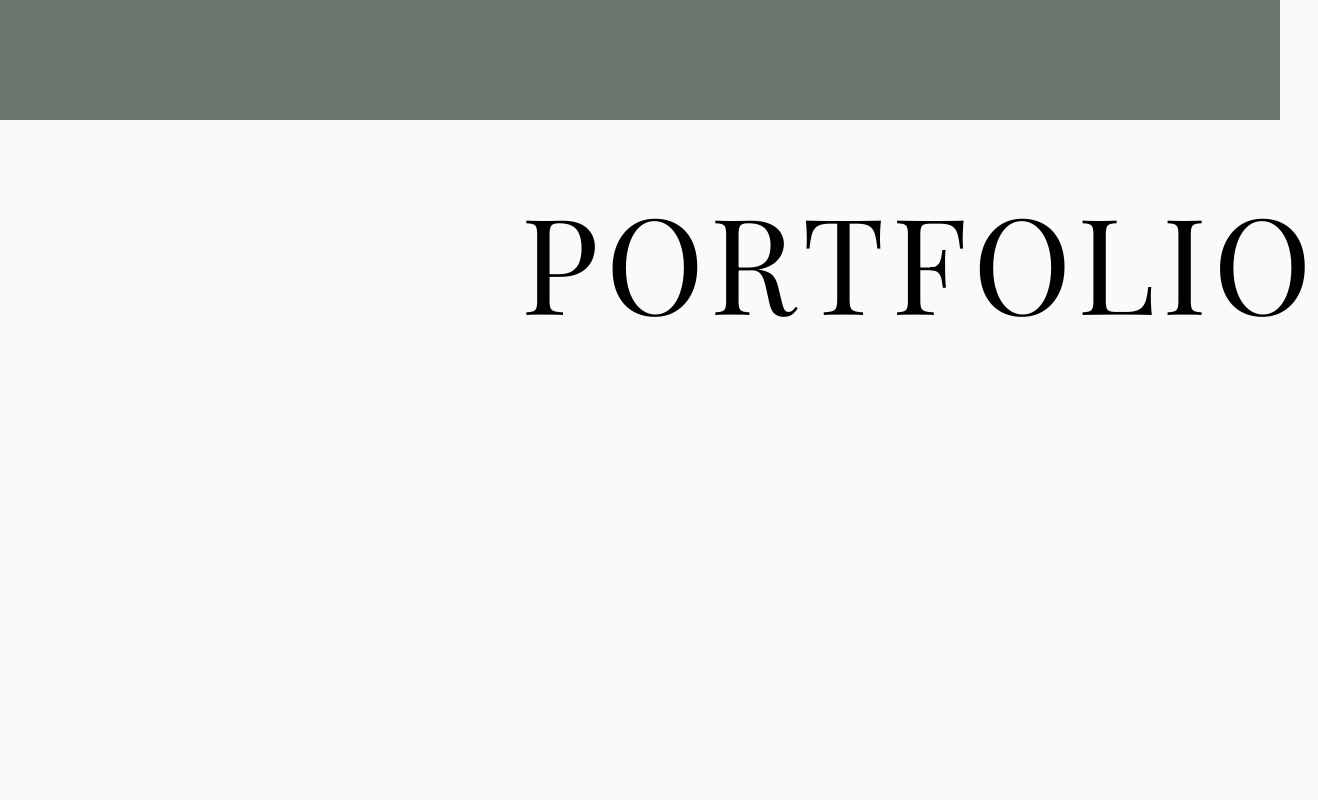
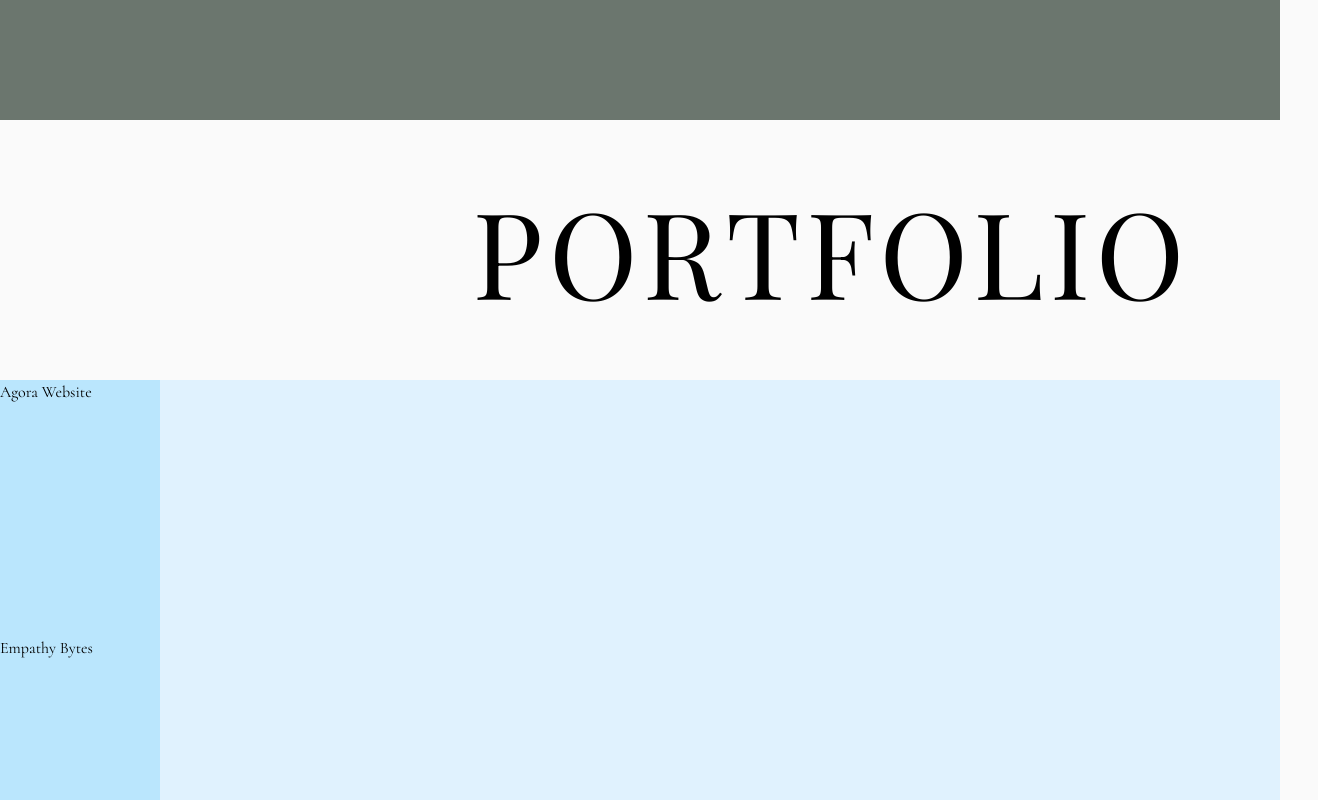
Before and after one commit to ohu9/olivia-hu-website, a Next.js app: page / in a window 1280 px wide. Shown: the part 1880-2680 px from the top of the page, 1318 px wide, since content can reach past the window. Built offline with nearby package versions, Linux system fonts and the light colour scheme; a web font is replaced by a local one.

Commit message:
portfolio set up, animations

```diff
--- a/app/page.tsx
+++ b/app/page.tsx
@@ -1,5 +1,6 @@
 import { Home } from "@/components/Home";
 import Portfolio from "@/components/Portfolio";
+import { tabs } from "@/components/Navbar";
 
 export default function Page() {
 	return (
@@ -18,8 +19,8 @@ export default function Page() {
 
 			{/* PORTOFLIO */}
 			<section id='portfolio' className="snap-start" />
-			<div className="flex flex-row h-[1000px] bg-zinc-50">
-				<p className="mt-20 md:mt-10 block mx-auto md:absolute md:-right-[5vw] xl:-right-[3vw] font-playfair tracking-wider lg:text-[100pt] md:text-[70pt] text-[50pt]">
+			<div className="flex flex-col h-[2000px] bg-zinc-50">
+				<p className="self-center md:self-end mt-20 md:mt-10 md:mr-[4vw] lg:mr-[7vw] font-playfair tracking-wider lg:text-[90pt] md:text-[65pt] text-[50pt]">
 					PORTFOLIO
 				</p>
 				<Portfolio />
--- a/components/Navbar.tsx
+++ b/components/Navbar.tsx
@@ -31,13 +31,13 @@ const tabs = [
         name: 'portfolio',
         href: '/#portfolio',
         current: false,
-        range: [1905,2905],
+        range: [1905,3905],
     },
     {
         name: 'contact',
         href: '/#contact',
         current: false,
-        range: [2905,4000],
+        range: [3905,5000],
     },
     // {
     //     name: 'resume',
@@ -58,7 +58,7 @@ export default function Navbar() {
     return (
     <>
         <MobileMenu/>
-        <nav className='hidden md:fixed mt-12 ml-10 md:flex md:flex-row md:gap-5 md:items-center md:justify-between'>
+        <nav className='hidden md:fixed z-20 mt-12 ml-10 md:flex md:flex-row md:gap-5 md:items-center md:justify-between'>
             <div className="flex flex-col mr-12">
             {
                 tabs.map((tab,i) =>
@@ -73,9 +73,9 @@ export default function Navbar() {
                             href={tab.href}
                             // target={tab.target}
                             className={classNames(scrollPosition >= tab.range[0] && scrollPosition < tab.range[1] ? "text-black italic" : "text-zinc-400",
-                                scrollPosition >= 945 && scrollPosition < 1905 && tab.name != 'about' && "text-zinc-300 opacity-75 hover:text-zinc-300 hover:opacity-100",
-                                scrollPosition >= 945 && scrollPosition < 1905 && tab.name == 'about' && "text-white",
-                                (scrollPosition < 945 || scrollPosition >= 1905) && "hover:text-zinc-700",
+                                scrollPosition >= tabs[1].range[0] && scrollPosition < tabs[1].range[1] && tab.name != 'about' && "text-zinc-300 opacity-75 hover:text-zinc-300 hover:opacity-100",
+                                scrollPosition >= tabs[1].range[0] && scrollPosition < tabs[1].range[1] && tab.name == 'about' && "text-white",
+                                (scrollPosition < tabs[1].range[0] || scrollPosition >= tabs[1].range[1]) && "hover:text-zinc-700",
                                 "text-2xl tracking-wide font-playfair leading-none transition duration-100")}>
                             {tab.name.toUpperCase()}
                         </Link>
@@ -103,7 +103,7 @@ const MobileMenu = () => {
                     <XMarkIcon aria-hidden="true" className="hidden h-6 w-6 stroke-[2px] group-data-[open]:block group-data-[open]:text-zinc-500" />
                 </DisclosureButton>
             </div>
-            <DisclosurePanel as="div" transition className="md:hidden flex flex-col gap-1 fixed left-0 z-10 inset-y-0 pl-8 pr-20 py-24 bg-white shadow-lg transition data-[closed]:-translate-x-5 data-[closed]:opacity-0 data-[enter]:duration-150 data-[leave]:duration-100 data-[enter]:ease-out data-[leave]:ease-in">
+            <DisclosurePanel as="div" transition className="md:hidden flex flex-col gap-1 fixed left-0 z-20 inset-y-0 pl-8 pr-20 py-24 bg-white shadow-lg transition data-[closed]:-translate-x-5 data-[closed]:opacity-0 data-[enter]:duration-150 data-[leave]:duration-100 data-[enter]:ease-out data-[leave]:ease-in">
             {
                 tabs.map((tab, i) =>
                     <motion.div
--- a/components/Portfolio.tsx
+++ b/components/Portfolio.tsx
@@ -1,5 +1,6 @@
 "use client";
 import { motion } from "framer-motion";
+import { useRef } from "react";
 
 const items = [
     {
@@ -41,8 +42,16 @@ const items = [
 ]
 export default function Portfolio() {
     return (
-        <div>
-
+        <div className="w-full h-full mt-10 bg-sky-100">
+            {items.map((item,i) =>
+                <motion.div key={item.name} className="w-40 h-64 bg-sky-200"
+                    initial={{ opacity: 0 }}
+                    whileInView={{ opacity: 1 }}
+                    viewport={{ once: true }}
+                    transition={{ duration: .8, delay: .5+(.3*i)}}>
+                    {item.name}
+                </motion.div>
+            )}
         </div>
     )
 }
```
Also changed, not shown: docs.txt.
